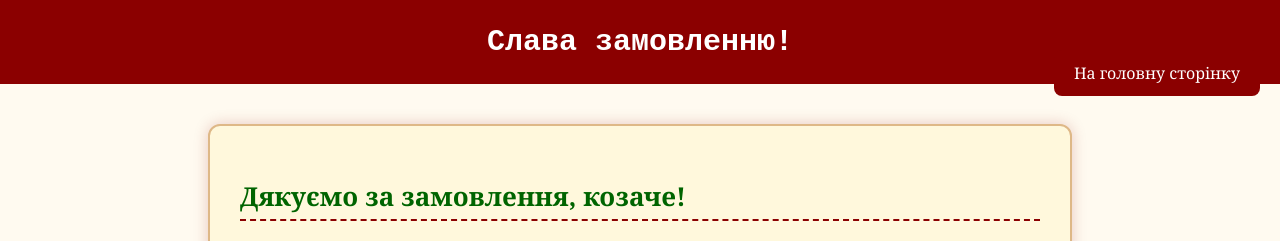
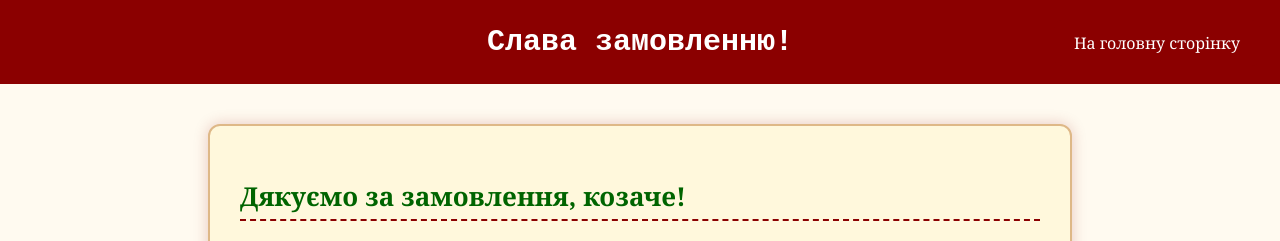
Before and after one commit to Dimo123Mold/-restaurant-supplement, a Django app: template straw_catalog/templates/menu/order_confirmation.html in a window 1280 px wide. Shown: the top 241 px of the page. Run offline with Django 5.2, Linux system fonts and the light colour scheme; the template is opened without the code that fills it, so the values that code supplies are empty.

Commit message:
add requirements.txt

```diff
--- /dev/null
+++ b/requirements.txt
@@ -0,0 +1,6 @@
+asgiref==3.8.1
+Django==5.2.1
+pillow==11.2.1
+pip==23.2.1
+sqlparse==0.5.3
+tzdata==2025.2
--- a/straw_catalog/templates/menu/order_confirmation.html
+++ b/straw_catalog/templates/menu/order_confirmation.html
@@ -90,10 +90,9 @@
         }
         .cart-button-top-right {
             position: absolute;
-            top: 20px;
+            top: -10px;
             right: 20px;
             color:  white;
-            background-color: #8b0000 ;
         }
     </style>
 </head>
@@ -120,7 +119,7 @@
     <h3 class="total-price">Загальна сума: {{ order.total_price }} грн</h3>
 
     <a href="{% url 'dish_list' %}">🔙 Назад до каталогу</a>
-     <a href="{% url 'home' %}" class="btn cart-button-top-right">На головну сторінку</a>
+    <a href="{% url 'home' %}" class="btn cart-button-top-right">На головну сторінку</a>
 </div>
 </body>
 </html>
```
